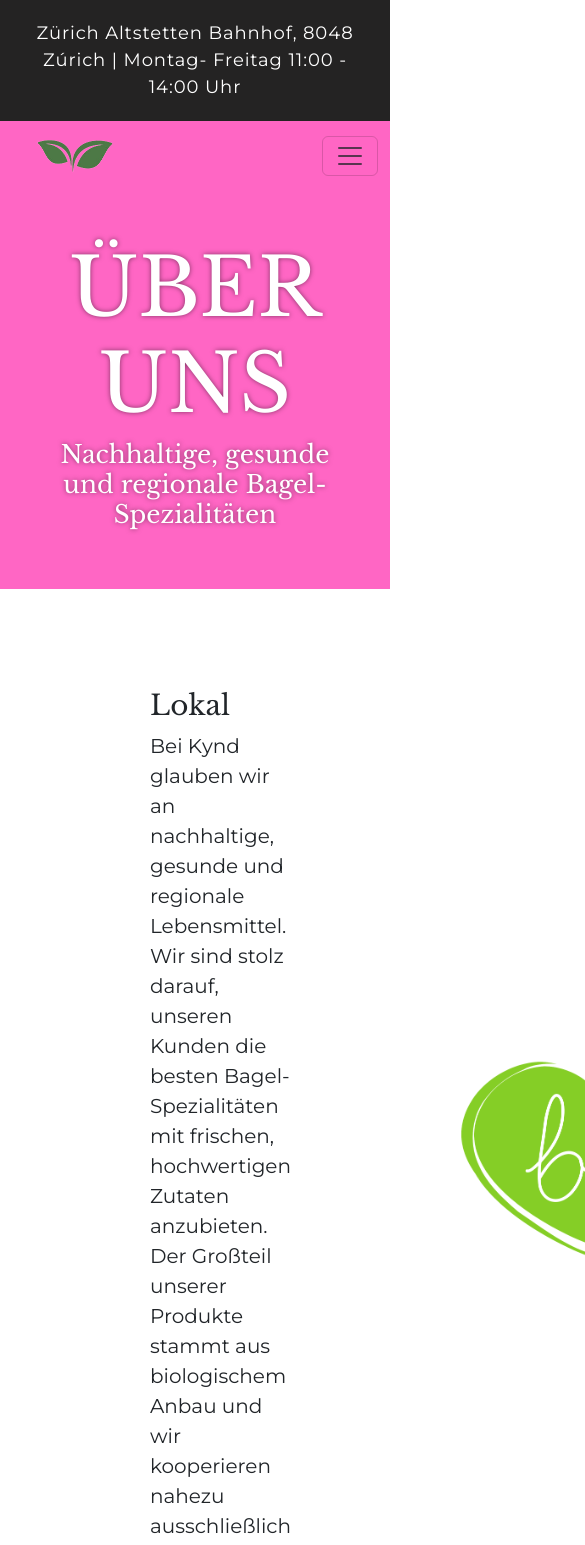
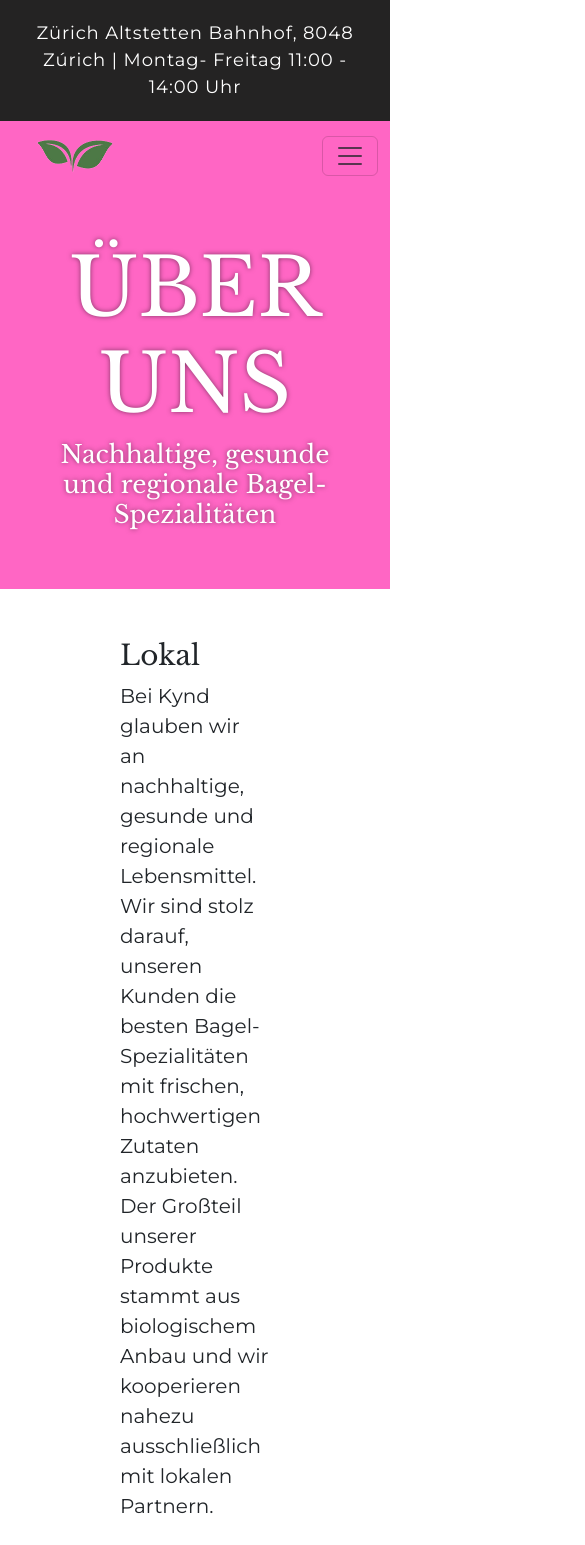
Before and after one commit to HeyTiina/kynd, a React (Create React App) app: page /UberUnsScreen in a window 390 px wide. Shown: the top 1545 px of the page, 585 px wide, since content can reach past the window. Built offline with nearby package versions, Linux system fonts and the light colour scheme.

Commit message:
Update lokal.css

```diff
--- a/src/uberUnsScreen/lokal.css
+++ b/src/uberUnsScreen/lokal.css
@@ -26,3 +26,10 @@
 .stickers img {
   width: 300px;
 }
+
+@media (max-width: 1025px) {
+  .container-lokal {
+    flex-direction: column;
+    padding: 50px 20px;
+  }
+}
```
